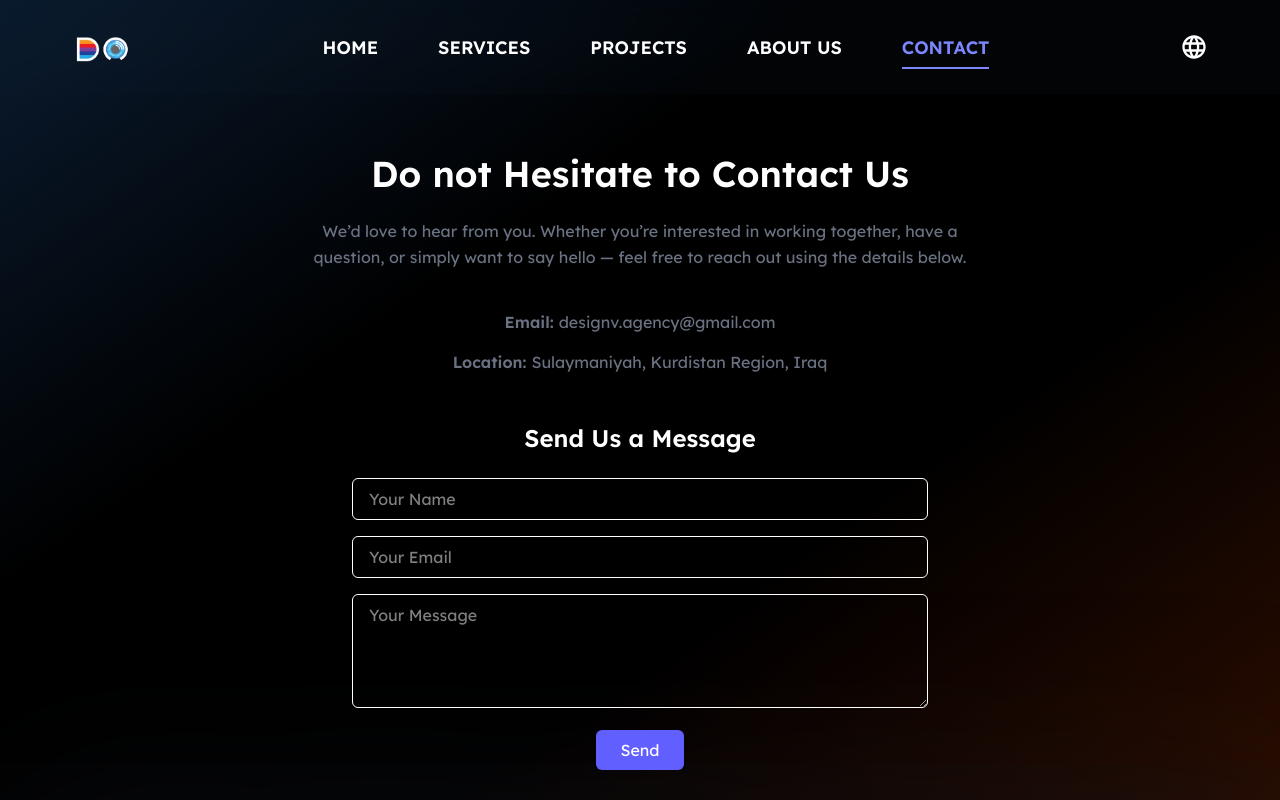
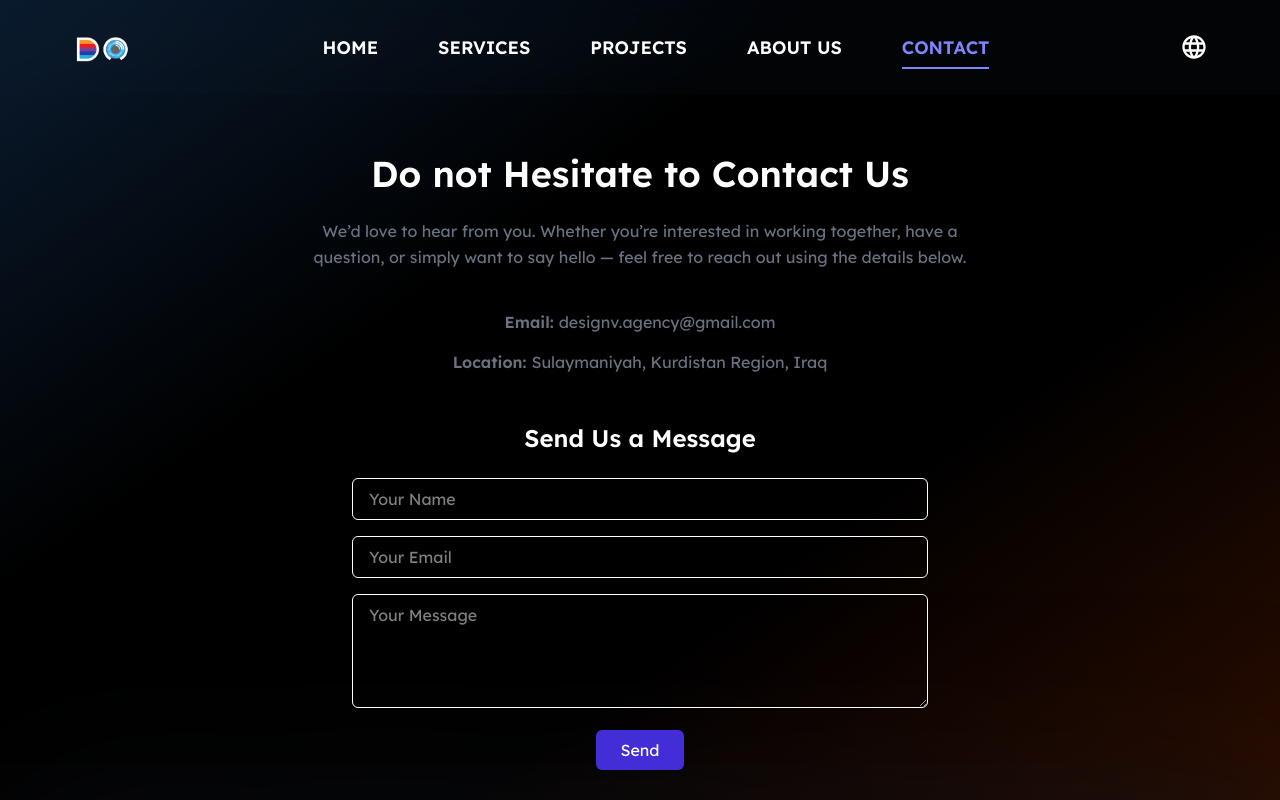
Before and after one commit to barezzali2/Design-Vision, a React (Vite) app: page /contact in a window 1280 px wide. Shown: the top 800 px of the page. Built offline with nearby package versions, Linux system fonts and the light colour scheme; a web font is replaced by a local one.

Commit message:
Adjusting some stuff on different pages

```diff
--- a/src/components/home/HeroSection.jsx
+++ b/src/components/home/HeroSection.jsx
@@ -105,7 +105,7 @@ function HeroSection() {
             className="[animation:updown_1.5s_ease-in-out_infinite]"
             style={{ animationDelay: `-${delay}s` }}
           >
-            <span className="block w-[6.5vw] h-[6.5vw] border-b-[7px] border-r-[7px] border-[#7735dc81] rotate-45 mb-[-10px]"></span>
+            <span className="block w-[6.5vw] h-[6.5vw] lg:w-[3.5vw] lg:h-[3.5vw] border-b-[7px] border-r-[7px] border-[#7735dc81] rotate-45 mb-[-10px]"></span>
           </div>
         ))}
       </motion.div>
--- a/src/components/projects/ProjectsPage.jsx
+++ b/src/components/projects/ProjectsPage.jsx
@@ -118,7 +118,7 @@ function ProjectsPage() {
         {filterTypes.map((type) => (
           <button
             key={type}
-            className={`border-1 border-indigo-400 cursor-pointer hover:bg-[#0b101b] p-2 md:p-3 px-3 rounded-md m-7 ${state.selectedType === type ? "bg-[#070b13] text-white" : "bg-[#11192a] text-gray-200"}`}
+            className={`border-1 border-indigo-400 cursor-pointer hover:bg-indigo-800 p-2 md:p-3 px-3 rounded-md m-7 ${state.selectedType === type ? "bg-indigo-800 text-white" : "bg-[#11192a] text-gray-200"}`}
             onClick={() => handleFilter(type)}
           >
             {getTypeLabel(type)}
--- a/src/pages/Contact.jsx
+++ b/src/pages/Contact.jsx
@@ -53,7 +53,7 @@ function Contact() {
 
           <button
             type="submit"
-            className="px-6 py-2 cursor-pointer bg-indigo-500 text-white rounded-md hover:bg-indigo-800 transition"
+            className="px-6 py-2 cursor-pointer bg-indigo-700 text-white rounded-md hover:bg-indigo-800 transition"
           >
             {t('contact.sendButton')}
           </button>
```
